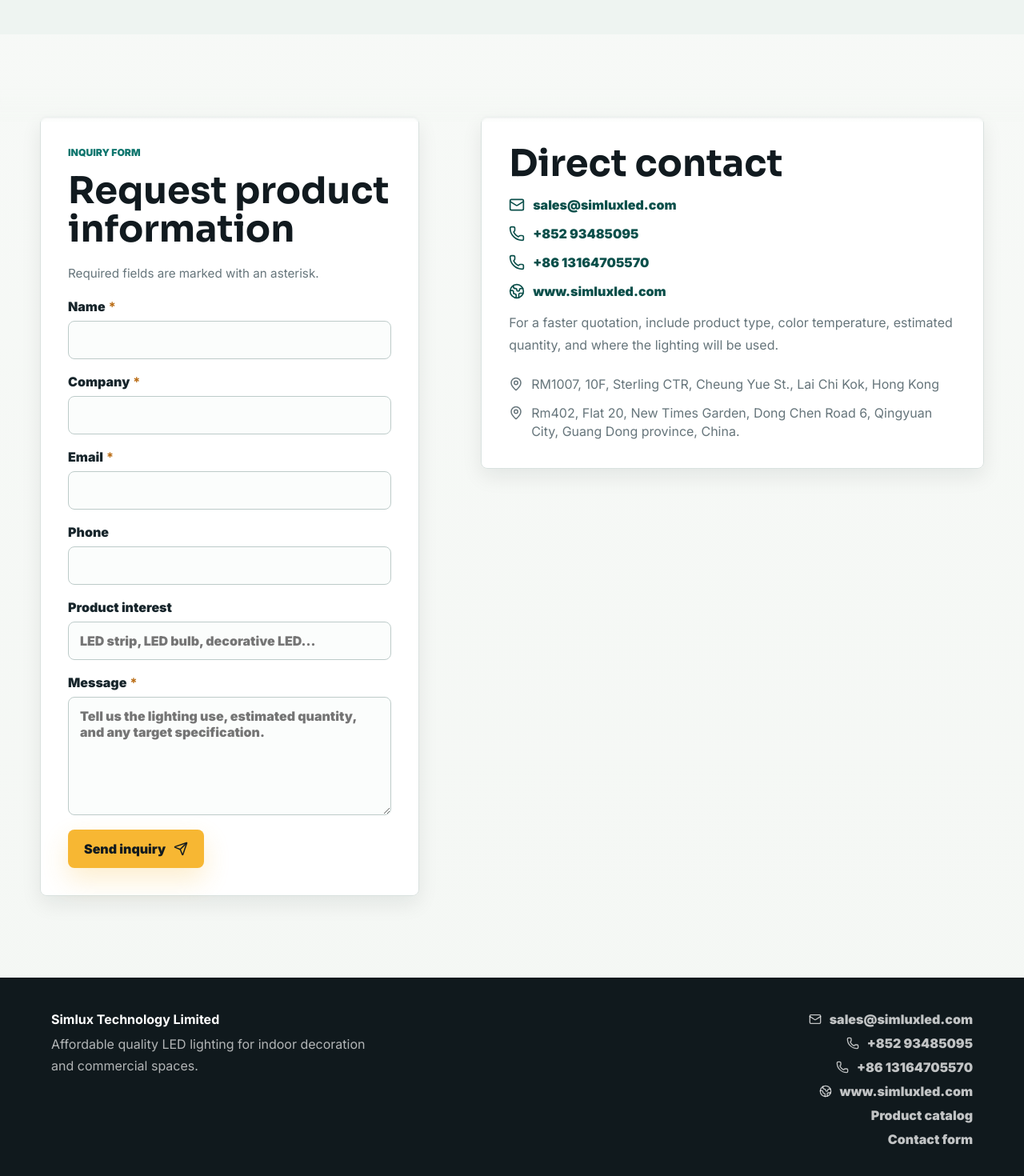
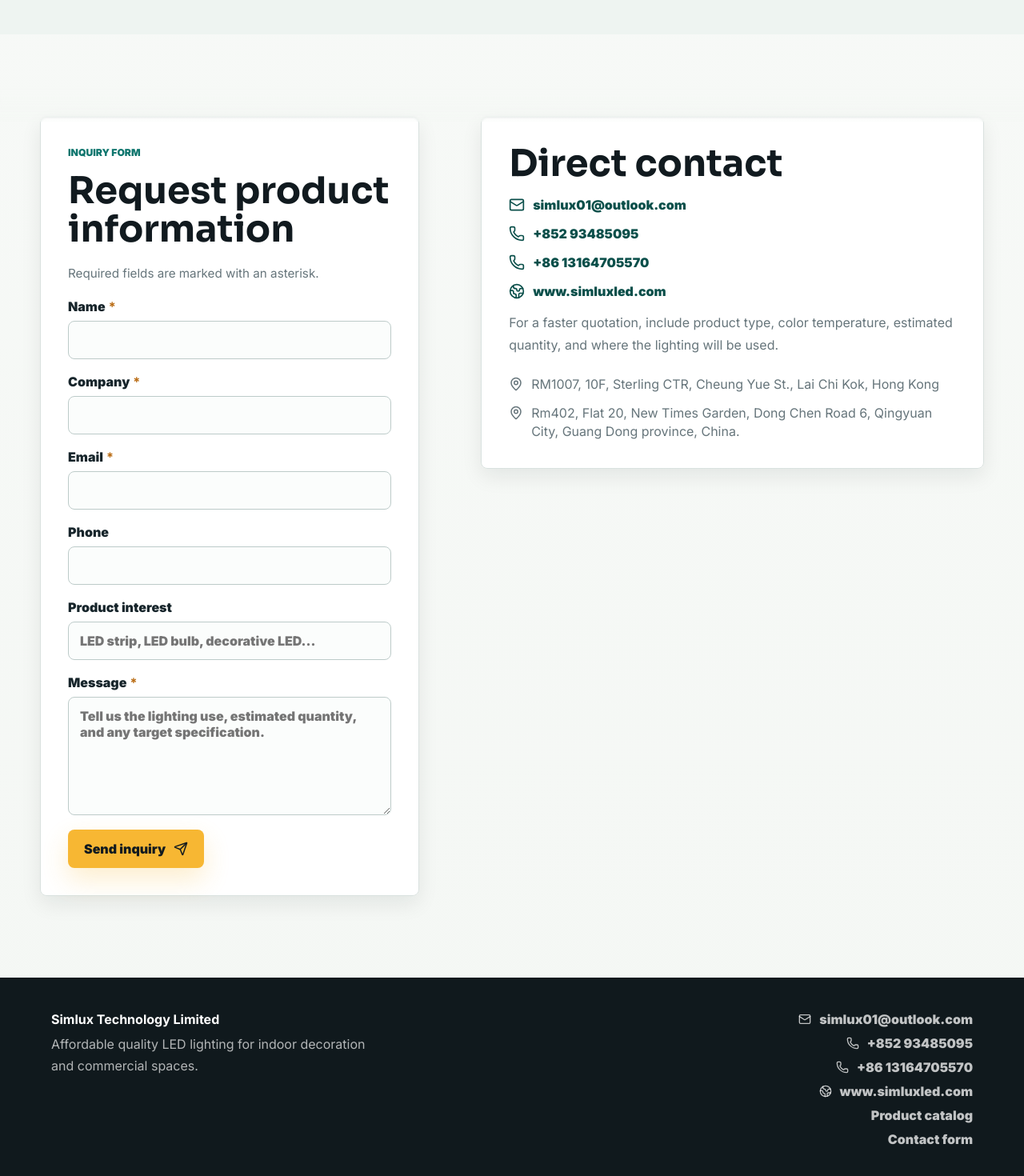
Before and after one commit to XDSlimGuy/simlux-webpage, a Next.js app: page /contact in a window 1280 px wide. Shown: the part 648-2118 px from the top of the page at 80% size. Built offline with nearby package versions, Linux system fonts and the light colour scheme.

Commit message:
Update public contact email

```diff
--- a/app/contact/page.js
+++ b/app/contact/page.js
@@ -27,9 +27,9 @@
 
         <aside className="contact-panel">
           <h2>Direct contact</h2>
-          <a href="mailto:sales@simluxled.com">
+          <a href="mailto:simlux01@outlook.com">
             <Mail size={20} aria-hidden="true" />
-            sales@simluxled.com
+            simlux01@outlook.com
           </a>
           <a href="tel:+85293485095">
             <Phone size={20} aria-hidden="true" />
--- a/app/layout.js
+++ b/app/layout.js
@@ -88,9 +88,9 @@
             <p>Affordable quality LED lighting for indoor decoration and commercial spaces.</p>
           </div>
           <div className="footer-links">
-            <a href="mailto:sales@simluxled.com">
+            <a href="mailto:simlux01@outlook.com">
               <Mail size={16} aria-hidden="true" />
-              sales@simluxled.com
+              simlux01@outlook.com
             </a>
             <a href="tel:+85293485095">
               <Phone size={16} aria-hidden="true" />
```
